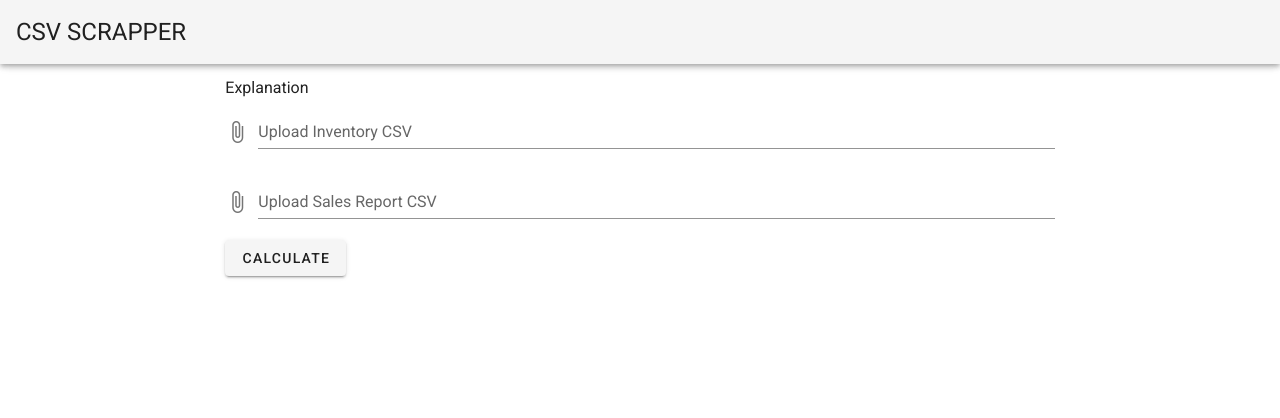
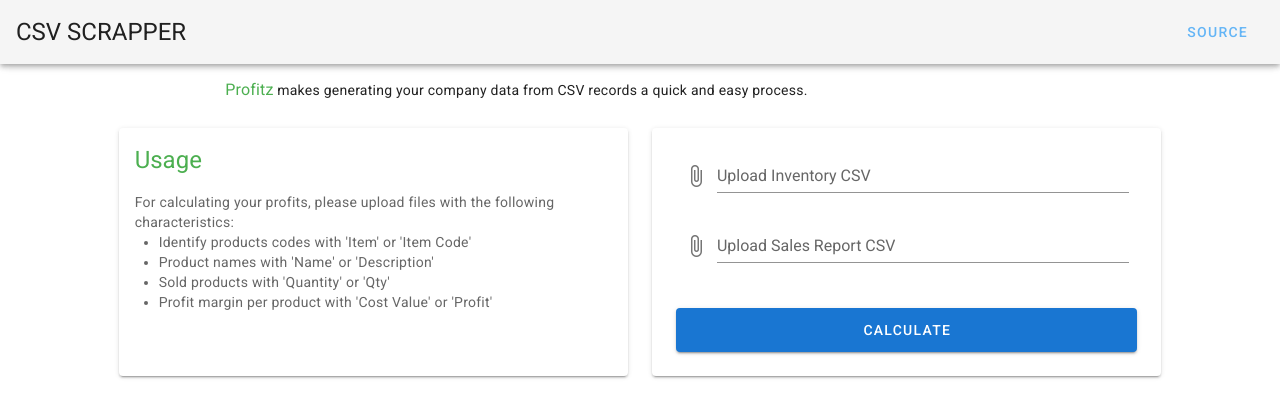
Before and after one commit to athawe/csv-calculations, a Vue app: page / in a window 1280 px wide. Shown: the top 418 px of the page. Built offline with nearby package versions, Linux system fonts and the light colour scheme.

Commit message:
Added link to source Added usage panel Used v-card-actions to better split functionality Added support for more naming conventions Improved formatting of output

```diff
--- a/src/App.vue
+++ b/src/App.vue
@@ -2,9 +2,16 @@
   <v-app>
     <v-app-bar app>
       <v-toolbar-title class="headline text-uppercase">
-        <span>CSV scrapper</span>
+        <span>CSV Scrapper</span>
       </v-toolbar-title>
       <v-spacer />
+      <v-btn
+        href="https://github.com/athawe"
+        color="blue lighten-2"
+        text
+      >
+        Source
+      </v-btn>
     </v-app-bar>
 
     <v-content>
--- a/src/components/Scrapper.vue
+++ b/src/components/Scrapper.vue
@@ -6,8 +6,43 @@
         sm="8"
         offset-sm="2"
       >
-        <div>Explanation</div>
+        <div class="body-2">
+          <span class="green--text subtitle-1">Profitz</span> makes generating your company data from CSV records a quick and easy process.
+        </div>
+      </v-col>
+    </v-row>
+    <v-row>
+      <v-col
+        cols="12"
+        offset-sm="1"
+        sm="5"
+      >
+        <v-card class="fill-height">
+          <v-card-title class="green--text headline">
+            Usage
+          </v-card-title>
+          <v-card-text class="body-2">
+            For calculating your profits, please upload files with the following characteristics:
+            <ul>
+              <li>Identify products codes with 'Item' or 'Item Code'</li>
+              <li>Product names with 'Name' or 'Description'</li>
+              <li>Sold products with 'Quantity' or 'Qty'</li>
+              <li>Profit margin per product with 'Cost Value' or 'Profit'</li>
+            </ul>
+          </v-card-text>
+        </v-card>
+      </v-col>
+      <v-col
+        cols="12"
+        sm="5"
+      >
         <form enctype="multipart/form-data">
+          <v-card
+            class="pa-2 pa-sm-4 fill-height"
+          >
+            <v-card-text
+              class="pt-0"
+            >
               <file-reader
                 id="inventoryReader"
                 label="Upload Inventory CSV"
@@ -18,19 +53,26 @@
                 label="Upload Sales Report CSV"
                 @load="salesCSV = $event"
               />
-          <v-btn @click="runConversion">
+            </v-card-text>
+            <v-card-actions>
+              <v-row align="center">
+                <v-col
+                  class="text-center"
+                  cols="12"
+                >
+                  <v-btn
+                    color="primary"
+                    large
+                    block
+                    @click="runConversion"
+                  >
                     Calculate
                   </v-btn>
-        </form>
                 </v-col>
-    </v-row>
-    <v-row
+                <v-col
                   v-if="output !== null"
-    >
-      <v-col
+                  class="text-center pb-0"
                   cols="12"
-        sm="8"
-        offset-sm="2"
                 >
                   <download-csv
                     id="downloadImg"
@@ -38,10 +80,25 @@
                     :labels="labels"
                     name="ResultData.csv"
                   >
+                    <v-btn
+                      color="success"
+                      large
+                      block
+                    >
                       Download CSV
                       <v-icon>mdi-clipboard-text</v-icon>
+                    </v-btn>
                   </download-csv>
                 </v-col>
+              </v-row>
+            </v-card-actions>
+          </v-card>
+        </form>
+      </v-col>
+      <v-col
+        cols="0"
+        sm="1"
+      />
     </v-row>
   </v-container>
 </template>
@@ -68,21 +125,21 @@
     }),
     methods: {
       async runConversion () {
-        let inventory = await csv().fromString(this.inventoryCSV)
-        let sales = await csv().fromString(this.salesCSV)
+        const inventory = await csv().fromString(this.inventoryCSV)
+        const sales = await csv().fromString(this.salesCSV)
         const inventoryCost = inventory.map((entry) => {
-          const costVal = entry['Cost Value']
           return {
-            itemC: entry.Item,
-            cost: currency(costVal),
+            itemC: entry['Item'] ? entry['Item'] : entry['Item Code'],
+            cost: currency(entry['Cost Value'] ? entry['Cost Value'] : entry['Profit']),
           }
         })
         const result = sales.map((entry) => {
-          if (entry.Qty !== '') {
+          const quantity = entry['Qty'] ? entry['Qty'] : entry['Quantity']
+          if (quantity !== '') {
             return {
-              itemCode: entry['Item Code'],
-              description: entry.Description,
-              qty: parseInt(entry.Qty),
+              itemCode: entry['Item'] ? entry['Item'] : entry['Item Code'],
+              description: entry['Description'] ? entry['Description'] : entry['Name'],
+              qty: parseInt(quantity),
             }
           }
           return {}
@@ -93,20 +150,21 @@
               return cost.itemC === sale.itemCode
             })
             if (index !== -1) {
-              return {
-                item: sale.itemCode,
-                description: sale.description,
-                revenue: currency(
+              let price = currency(
                 sale.qty * inventoryCost[index].cost, {
                   formatWithSymbol: true,
                   separator: ',',
                 })
-                  .format(),
+                .format()
+              return {
+                item: `"${sale.itemCode}"`,
+                description: `"${sale.description}"`,
+                profit: `"${price}"`,
               }
             }
           }
           return {}
-        }).filter(entry => entry !== {})
+        }).filter(entry => Object.keys(entry).length > 0)
       },
     },
   }
```
Lines whose indentation alone changed are shown as unchanged.
